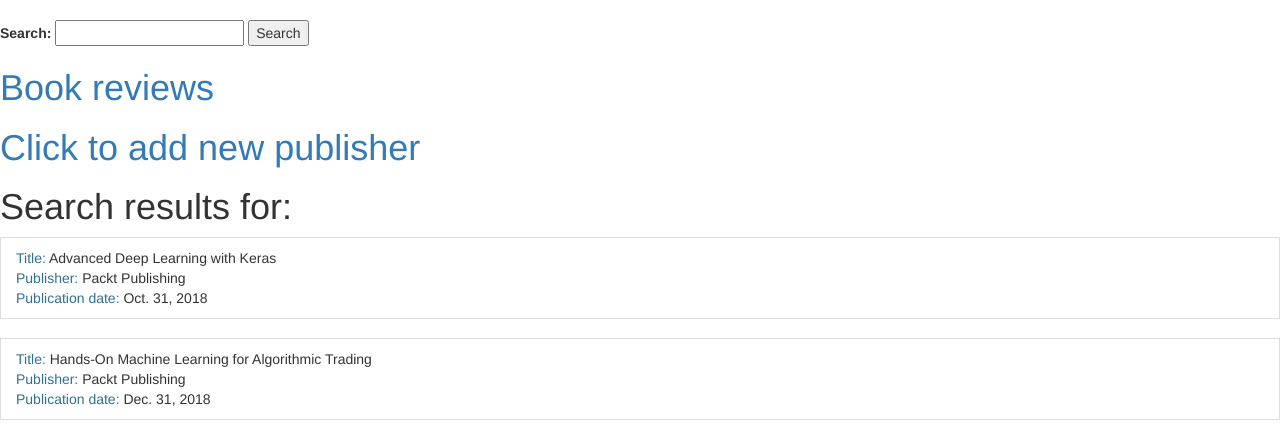
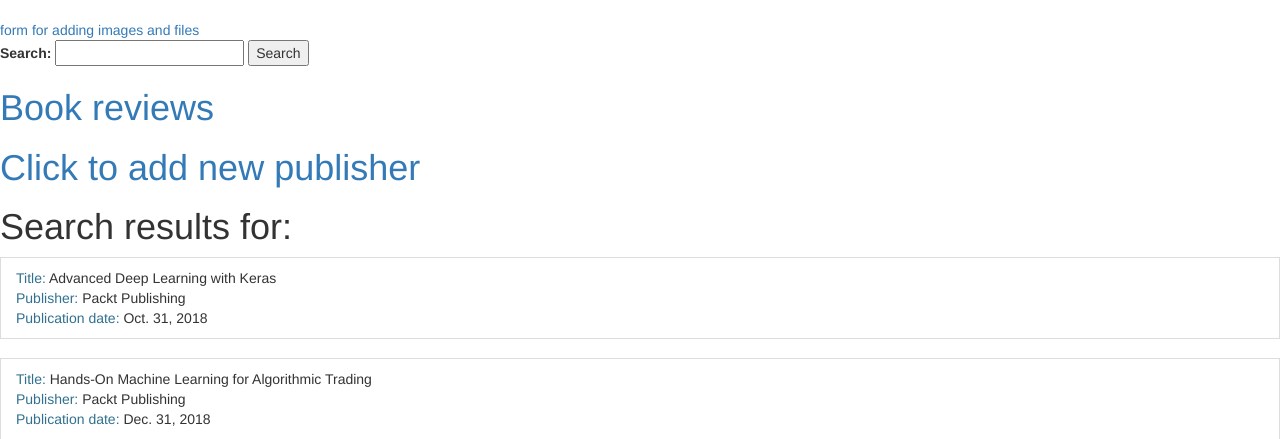
Before and after one commit to Piotrexx/Book-Review-App, a Django app: page / in a window 1280 px wide. Shown: the part 62-501 px from the top of the page. Run offline with Django 4.2, Linux system fonts and the light colour scheme; data comes from the database, SQL or seed files in the repository; both versions use the stored data as it was after the commit; some libraries are stand-ins or nearby versions.

Commit message:
added form for uploading images and files

```diff
--- a/bookr/settings.py
+++ b/bookr/settings.py
@@ -64,6 +64,7 @@ TEMPLATES = [
                 'django.template.context_processors.request',
                 'django.contrib.auth.context_processors.auth',
                 'django.contrib.messages.context_processors.messages',
+                'django.template.context_processors.media'
             ],
         },
     },
@@ -117,8 +118,9 @@ USE_TZ = True
 # Static files (CSS, JavaScript, Images)
 # https://docs.djangoproject.com/en/4.1/howto/static-files/
 
-STATIC_URL = 'static/'
-
+STATIC_URL = '/static/'
+MEDIA_ROOT = BASE_DIR / 'media'
+MEDIA_URL = '/media/'
 # Default primary key field type
 # https://docs.djangoproject.com/en/4.1/ref/settings/#default-auto-field
 
--- a/myapp/forms.py
+++ b/myapp/forms.py
@@ -1,8 +1,8 @@
 from django.core.exceptions import ValidationError
 from django import forms
-from .models import Book, Publisher, Review
+from .models import *
 
-# BOOK_CHOICES = [(Book.objects.order_by('id'))]
+
 
 class SeachForm(forms.Form):
    search = forms.CharField(required=False)
@@ -19,11 +19,8 @@ class ReviewsForm(forms.ModelForm):
       model = Review
       exclude = ["date_edited", "book"]
 
-   # def clean(self):
-   #    cleaned_data = super().clean()
-   #    rating = cleaned_data("rating",0)
-   #    if rating > 10:
-   #       self.add_errors("rating", "ocdawpihjdapwdawopdghg")
-   #    else:
-   #       self.add_error(None, "KAKAHJIPHADHIADN")
-   #       # raise ValidationError("ocena może być jedynie wystawiona od 0 do 10 !")
+
+class UploadForm(forms.ModelForm):
+   class Meta:
+      model = MediaModel
+      fields = "__all__"
--- a/myapp/models.py
+++ b/myapp/models.py
@@ -54,3 +54,7 @@ class Review(models.Model):
     date_edited = models.DateField(null=True, help_text="Data i czas ostatniej edycji recenzji")
     creator = models.ForeignKey(auth.get_user_model(), on_delete=models.CASCADE)
     book = models.ForeignKey(Book, on_delete=models.CASCADE, help_text="Recenzowana książka")
+
+class MediaModel(models.Model):
+    image_upload = models.ImageField(upload_to="images/")
+    # file_upload = models.FileField(upload_to="files/")
--- a/myapp/templates/base.html
+++ b/myapp/templates/base.html
@@ -30,6 +30,7 @@
   </nav>
 
     {% block content %}
+    <a href="/media_form/">form for adding images and files</a>
     <form method="get">
       {{main_form}}
       <button type="submit">Search</button>
--- a/myapp/urls.py
+++ b/myapp/urls.py
@@ -1,6 +1,7 @@
 from django.urls import path, re_path
 from . import views
-
+from django.conf import settings
+from django.conf.urls.static import static
 urlpatterns = [
     path('books/' ,views.book_list, name="book_list"),
     path('', views.base, name="Home"),
@@ -12,4 +13,8 @@ urlpatterns = [
     # path('books/<int:book_pk>/review/new', views.reviews_post, name='review_create')
     path('books/<int:book_pk>/reviews/new/',views.reviews_post, name='review_create'),
     path('books/<int:book_pk>/reviews/<int:review_pk>/', views.reviews_post, name='review_edit'),
+    path('media_form/', views.media_form, name="media_form")
 ]
+
+if settings.DEBUG:
+    urlpatterns += static(settings.MEDIA_URL, document_root = settings.MEDIA_ROOT)
--- a/myapp/views.py
+++ b/myapp/views.py
@@ -64,6 +64,20 @@ def publisher_edit(request, pk=None):
     return render(request, 'form-example.html', {"method": request.method, "form": form})
 
 
+
+
+
+def media_form(request):
+    instance = None
+    if request.method == "POST":
+        form = UploadForm(request.POST, request.FILES)
+
+        if form.is_valid():
+            instance = form.save()
+    else:
+        form = UploadForm()
+
+    return render(request, "media_form.html", {"form": form, "instance": instance})
 
 def base(request, value=None):
     error = ""
```
Also changed, not shown: myapp/templates/media_form.html (added, +21 -0 lines), db.sqlite3.
